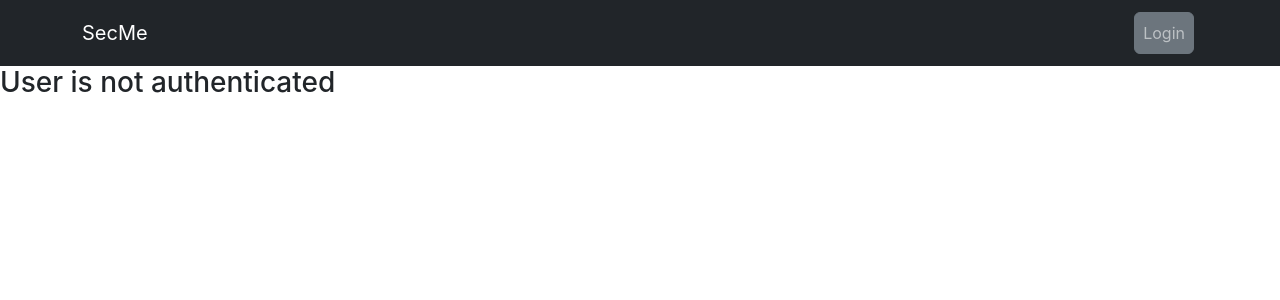
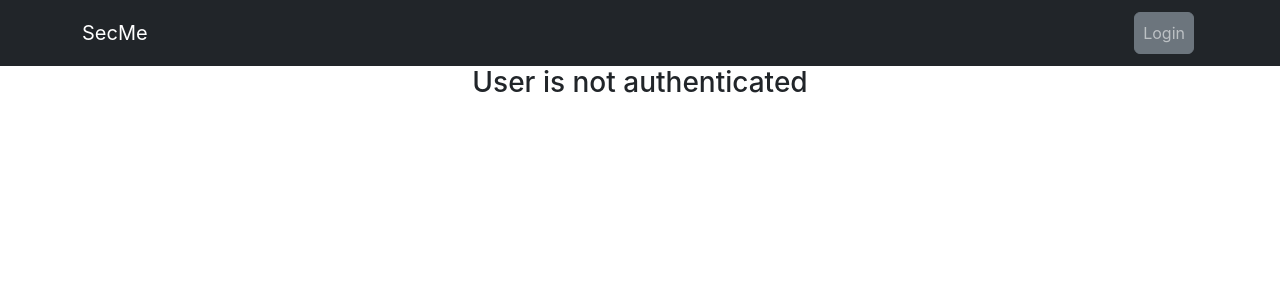
Before and after one commit to paradocx96/SecMe-app, a React (Create React App) app: page / in a window 1280 px wide. Shown: the top 300 px of the page. Built offline with nearby package versions, Linux system fonts and the light colour scheme.

Commit message:
Home Update

```diff
--- a/src/App.js
+++ b/src/App.js
@@ -4,6 +4,7 @@ import {Route, Routes} from 'react-router-dom';
 import Home from "./pages/Home";
 import Error from "./pages/Error";
 import MainNavBar from "./components/navigation/MainNavBar";
+import Dashboard from "./pages/Dashboard";
 
 function App() {
     return (
@@ -12,6 +13,7 @@ function App() {
             <Routes>
                 <Route exact path="/" element={<Home/>}/>
                 <Route path="/error" element={<Error/>}/>
+                <Route path="/dashboard" element={<Dashboard/>}/>
             </Routes>
         </div>
     );
--- /dev/null
+++ b/src/pages/Dashboard.jsx
@@ -0,0 +1,11 @@
+import React from 'react';
+
+function Dashboard(props) {
+    return (
+        <div>
+            <h1>Dashboard</h1>
+        </div>
+    );
+}
+
+export default Dashboard;
--- a/src/pages/Home.jsx
+++ b/src/pages/Home.jsx
@@ -1,18 +1,17 @@
 import React from "react";
 import {useAuth0} from "@auth0/auth0-react";
+import {Container} from "react-bootstrap";
 
 const Home = () => {
-    const {loginWithPopup, loginWithRedirect, logout, user, isAuthenticated, isLoading} = useAuth0();
+    const {user, isAuthenticated, isLoading} = useAuth0();
 
     if (isLoading) {
         return <div>Loading ...</div>;
     }
 
     return (
-        <>
-            <div>
-                <h3>User is {isAuthenticated ? 'authenticated' : 'not authenticated'}</h3>
-
+        <Container>
+            <div className='justify-content-center align-content-center align-items-center text-center'>
                 {isAuthenticated && (
                     <div>
                         <img src={user.picture} alt={user.name}/>
@@ -23,8 +22,9 @@ const Home = () => {
                         <pre style={{textAlign: "start"}}>{JSON.stringify(user, null, 2)}</pre>
                     </div>
                 )}
+                <h3>User is {isAuthenticated ? 'authenticated' : 'not authenticated'}</h3>
             </div>
-        </>
+        </Container>
     );
 };
 
```
Also changed, not shown: src/index.css (line endings or trailing spaces).
